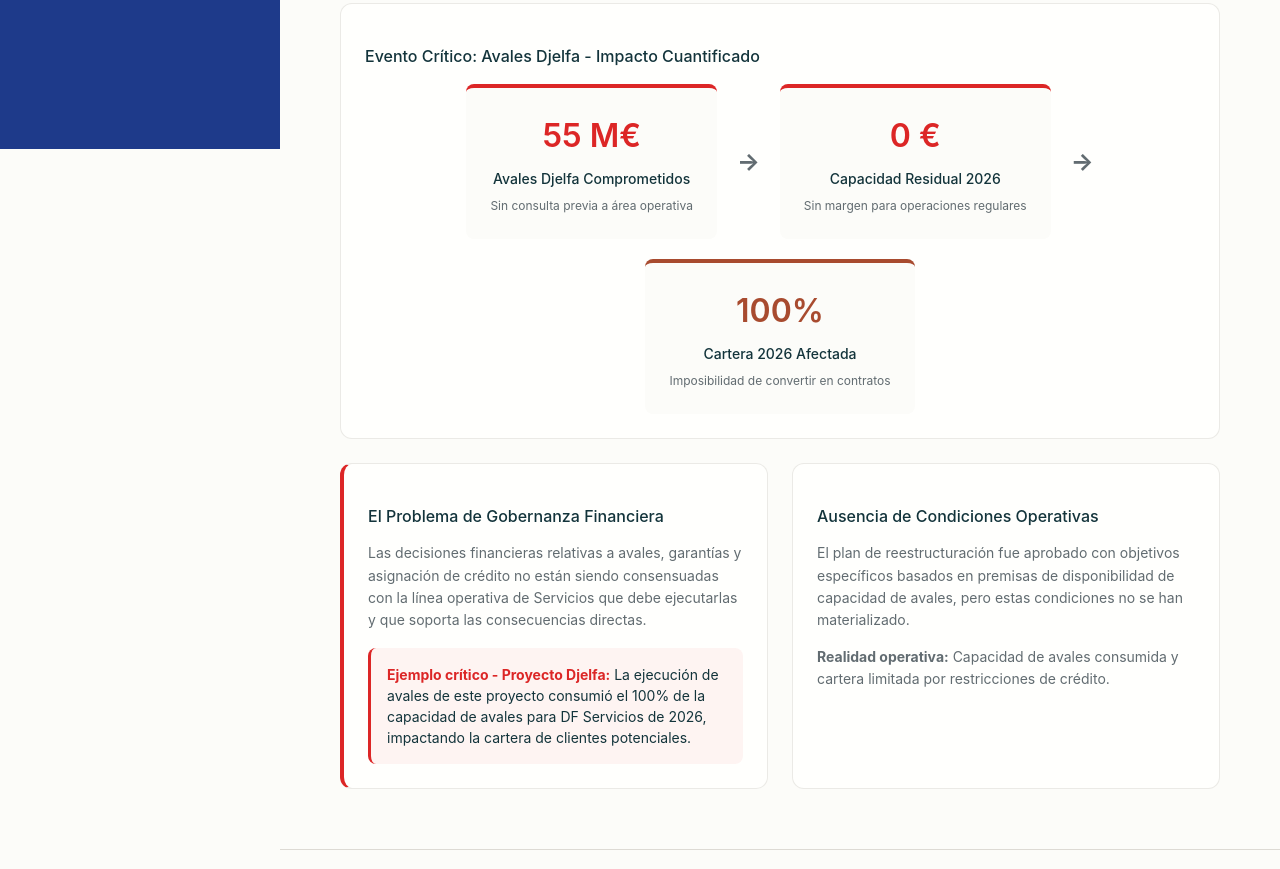
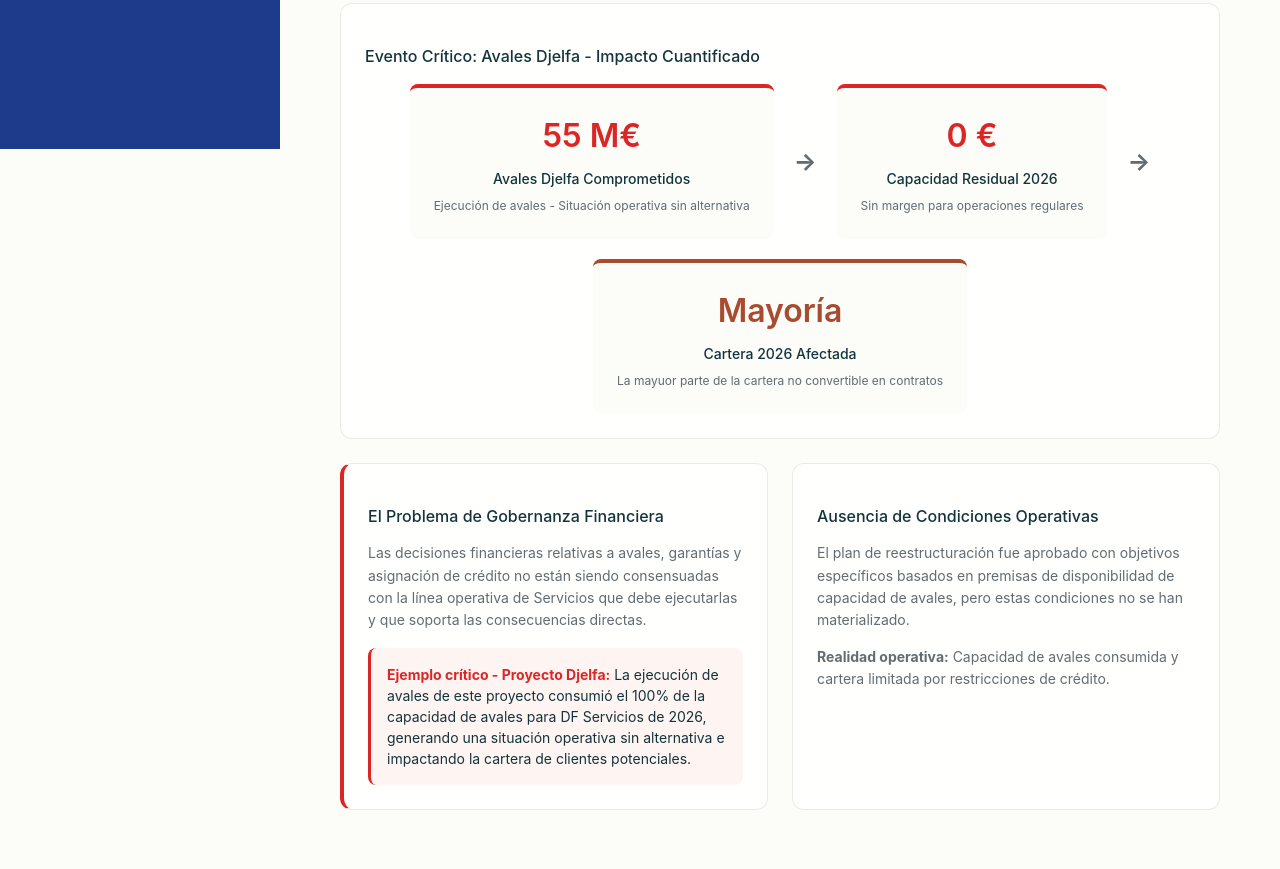
Before and after one commit to arturoms-source/Propuesta-estrategia, a plain HTML site: page index.html in a window 1280 px wide. Shown: the part 651-1520 px from the top of the page. Drawn offline with Linux system fonts and the light colour scheme; a web font is replaced by a local one.

Commit message:
Update index.html

```diff
--- a/index.html
+++ b/index.html
@@ -906,7 +906,7 @@ body {
                         <div class="event-card critical">
                             <div class="event-value">55 M€</div>
                             <div class="event-label">Avales Djelfa Comprometidos</div>
-                            <div class="event-description">Sin consulta previa a área operativa</div>
+                            <div class="event-description">Ejecución de avales - Situación operativa sin alternativa</div>
                         </div>
                         <div class="event-arrow">→</div>
                         <div class="event-card critical">
@@ -916,9 +916,9 @@ body {
                         </div>
                         <div class="event-arrow">→</div>
                         <div class="event-card impact">
-                            <div class="event-value">100%</div>
+                            <div class="event-value">Mayoría</div>
                             <div class="event-label">Cartera 2026 Afectada</div>
-                            <div class="event-description">Imposibilidad de convertir en contratos</div>
+                            <div class="event-description">La mayuor parte de la cartera no convertible en contratos</div>
                         </div>
                     </div>
                 </div>
@@ -930,7 +930,7 @@ body {
                             Las decisiones financieras relativas a avales, garantías y asignación de crédito no están siendo consensuadas con la línea operativa de Servicios que debe ejecutarlas y que soporta las consecuencias directas.
                         </p>
                         <div class="problem-example">
-                            <strong>Ejemplo crítico - Proyecto Djelfa:</strong> La ejecución de avales de este proyecto consumió el 100% de la capacidad de avales para DF Servicios de 2026, impactando la cartera de clientes potenciales.
+                            <strong>Ejemplo crítico - Proyecto Djelfa:</strong> La ejecución de avales de este proyecto consumió el 100% de la capacidad de avales para DF Servicios de 2026, generando una situación operativa sin alternativa e impactando la cartera de clientes potenciales.
                         </div>
                     </div>
 
@@ -985,7 +985,7 @@ body {
                                 <strong>Sostenibilidad del modelo:</strong> Equipo asignado con responsabilidad de cumplir objetivos bajo premisas operativas no materializadas.
                             </div>
                             <div class="risk-point">
-                                <strong>Señales de insostenibilidad:</strong> Restricciones no consensuadas limitan autonomía operativa. Responsabilidad por resultados sin control sobre decisiones financieras críticas.
+                                <strong>Señales de insostenibilidad:</strong> Ejecución externa de avales produce colapso operativo, dejando inoperativa la línea de Servicios. Responsabilidad por resultados sin control sobre decisiones financieras críticas.
                             </div>
                             <div class="risk-point">
                                 <strong>Implicación para La Compañía:</strong> Vacío en línea de Servicios que requeriría búsqueda externa y retrasos en ejecución. Indicador de que la Compañía es incapaz de mantener equipos de gestión competentes en situaciones desafiantes.
```
